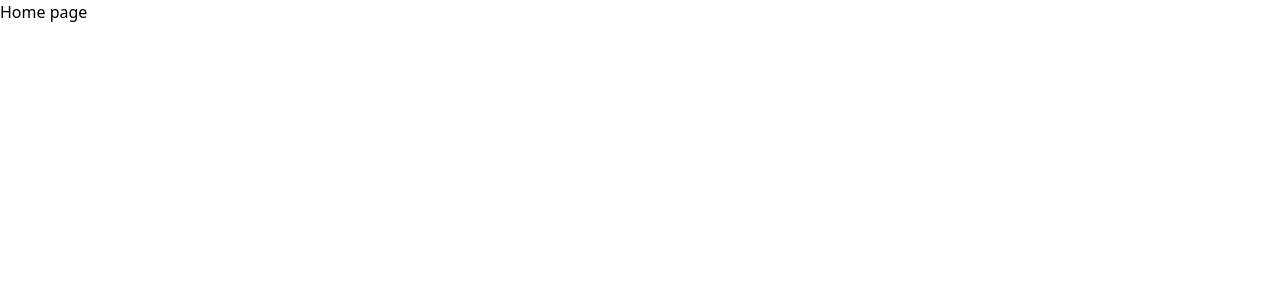
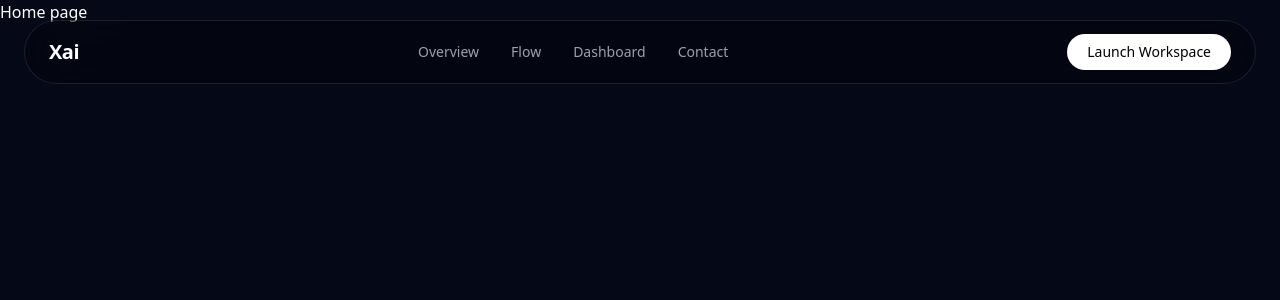
Before and after one commit to nayon-kumar/raco-ai-assignment, a Next.js app: page / in a window 1280 px wide. Shown: the top 300 px of the page. Built offline with nearby package versions, Linux system fonts and the light colour scheme.

Commit message:
Navbar designed

```diff
--- a/package.json
+++ b/package.json
@@ -9,6 +9,7 @@
     "lint": "eslint"
   },
   "dependencies": {
+    "framer-motion": "^12.42.2",
     "next": "16.2.10",
     "react": "19.2.4",
     "react-dom": "19.2.4"
--- a/src/app/layout.jsx
+++ b/src/app/layout.jsx
@@ -1,5 +1,6 @@
 import { Geist, Geist_Mono } from "next/font/google";
 import "./globals.css";
+import Navbar from "@/components/Navbar";
 
 const geistSans = Geist({
   variable: "--font-geist-sans",
@@ -22,7 +23,10 @@ export default function RootLayout({ children }) {
       lang="en"
       className={`${geistSans.variable} ${geistMono.variable} h-full antialiased`}
     >
-      <body className="min-h-full flex flex-col">{children}</body>
+      <body className="min-h-full flex flex-col bg-[#050816] text-white">
+        <Navbar />
+        {children}
+      </body>
     </html>
   );
 }
--- /dev/null
+++ b/src/components/Navbar.jsx
@@ -0,0 +1,56 @@
+"use client";
+
+import Link from "next/link";
+import { motion } from "framer-motion";
+
+const navItems = [
+  { label: "Overview", href: "#overview" },
+  { label: "Flow", href: "#flow" },
+  { label: "Dashboard", href: "#dashboard" },
+  { label: "Contact", href: "#contact" },
+];
+
+export default function Navbar() {
+  return (
+    <motion.header
+      initial={{ y: -30, opacity: 0 }}
+      animate={{ y: 0, opacity: 1 }}
+      transition={{ duration: 0.6, ease: "easeOut" }}
+      className="fixed inset-x-0 top-0 z-50"
+    >
+      <div className="mx-auto mt-5 max-w-7xl px-6">
+        <div className="flex h-16 items-center justify-between rounded-full border border-white/10 bg-black/20 px-6 backdrop-blur-xl">
+          {/* Logo */}
+          <Link
+            href="/"
+            className="text-xl font-semibold tracking-tight text-white"
+          >
+            Xai
+          </Link>
+
+          {/* Navigation */}
+          <nav className="hidden items-center gap-8 md:flex">
+            {navItems.map((item) => (
+              <Link
+                key={item.label}
+                href={item.href}
+                className="relative text-sm font-medium text-zinc-400 transition-colors duration-300 hover:text-white"
+              >
+                {item.label}
+              </Link>
+            ))}
+          </nav>
+
+          {/* CTA */}
+          <motion.button
+            whileHover={{ scale: 1.04 }}
+            whileTap={{ scale: 0.96 }}
+            className="rounded-full bg-white px-5 py-2 text-sm font-medium text-black transition-colors hover:bg-zinc-200"
+          >
+            Launch Workspace
+          </motion.button>
+        </div>
+      </div>
+    </motion.header>
+  );
+}
```
Also changed, not shown: 1 other file (tests, documents, lock files or other folders).
